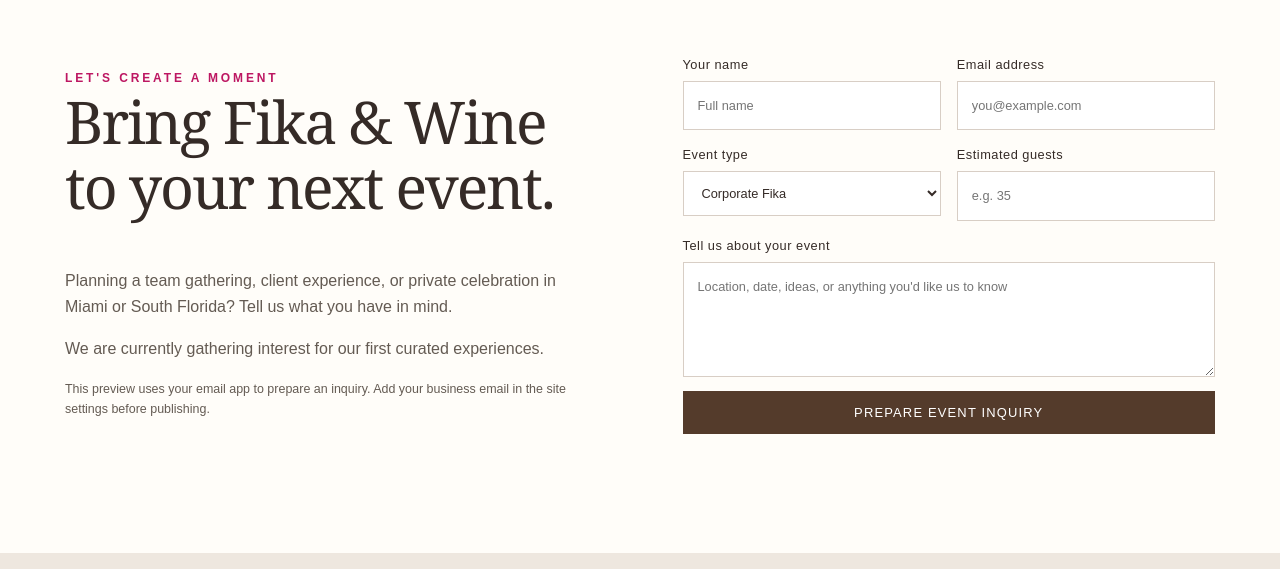
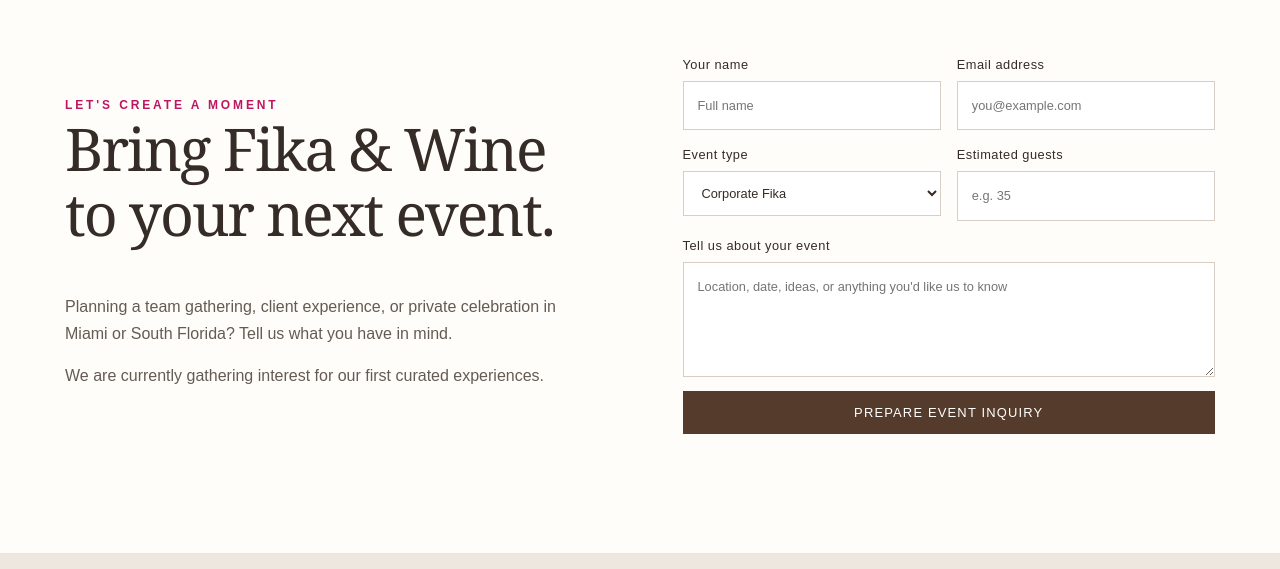
Before and after one commit to Andreas540/fikaandwine_website, a plain HTML site: page index.html in a window 1280 px wide. Shown: the part 5753-6322 px from the top of the page. Drawn offline with Linux system fonts and the light colour scheme.

Commit message:
Remove the outdated "preview" note from the contact section
The note said the form uses the visitor's email app and asked to add
a business email before publishing. The form now sends through the
Netlify function, so the note was wrong and meant for us, not visitors.

Co-Authored-By: Claude Opus 5.5 <noreply@anthropic.com>

```diff
--- a/index.html
+++ b/index.html
@@ -119,7 +119,6 @@
             <h2>Bring Fika &amp; Wine to your next event.</h2>
             <p>Planning a team gathering, client experience, or private celebration in Miami or South Florida? Tell us what you have in mind.</p>
             <p>We are currently gathering interest for our first curated experiences.</p>
-            <p class="note">This preview uses your email app to prepare an inquiry. Add your business email in the site settings before publishing.</p>
           </div>
           <form id="inquiry"><label aria-hidden="true" style="position:absolute;left:-10000px;width:1px;height:1px;overflow:hidden">Website<input name="website" tabindex="-1" autocomplete="off"/></label>
             <div class="fields"><label>Your name<input name="name" placeholder="Full name" required=""/></label><label>Email address<input name="email" placeholder="you@example.com" required="" type="email"/></label></div>
```
